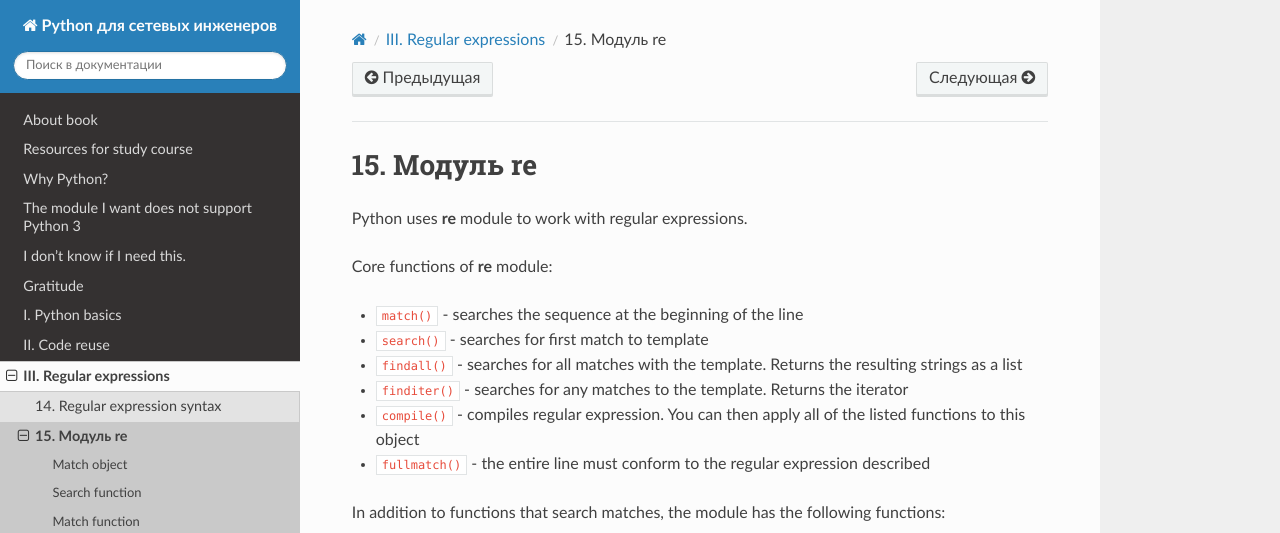
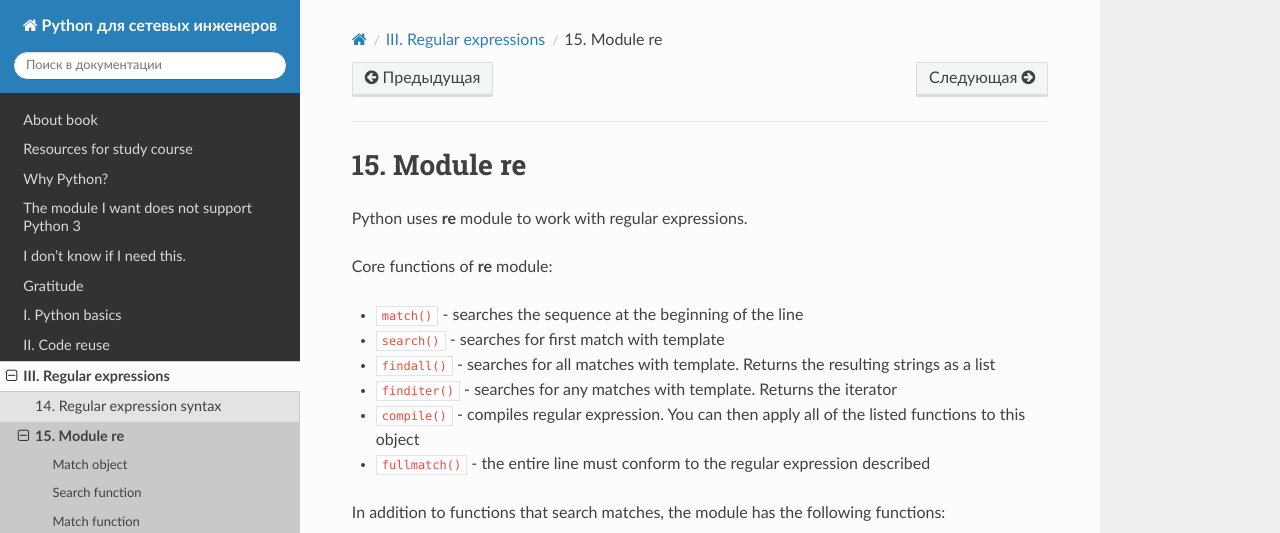
Before and after one commit to Aidar5/nattoeng, a Sphinx documentation site: the page built from docs/source/book/15_module_re/index.rst, in a window 1280 px wide and 1112 px high. Shown: the top 533 px of the window. Built offline with Sphinx 7.4.7 and the Read the Docs theme 2.0.0, drawn with Linux system fonts in a browser that asks for light colours; pages that are not in the unit, such as notebooks, are missing from menus.

Commit message:
Update index.rst

```diff
--- a/docs/source/book/15_module_re/index.rst
+++ b/docs/source/book/15_module_re/index.rst
@@ -4,7 +4,7 @@
 
 .. _module_re_index:
 
-15. Модуль re
+15. Module re
 ============================
 
 Python uses **re** module to work with regular expressions.
@@ -12,9 +12,9 @@ Python uses **re** module to work with regular expressions.
 Core functions of **re** module:
 
 * ``match()`` - searches the sequence at the beginning of the line
-* ``search()`` - searches for first match to template
-* ``findall()`` - searches for all matches with the template. Returns the resulting strings as a list
-* ``finditer()`` - searches for any matches to the template. Returns the iterator
+* ``search()`` - searches for first match with template
+* ``findall()`` - searches for all matches with template. Returns the resulting strings as a list
+* ``finditer()`` - searches for any matches with template. Returns the iterator
 * ``compile()`` - compiles regular expression. You can then apply all of the listed functions to this object
 * ``fullmatch()`` - the entire line must conform to the regular expression described
 
```
